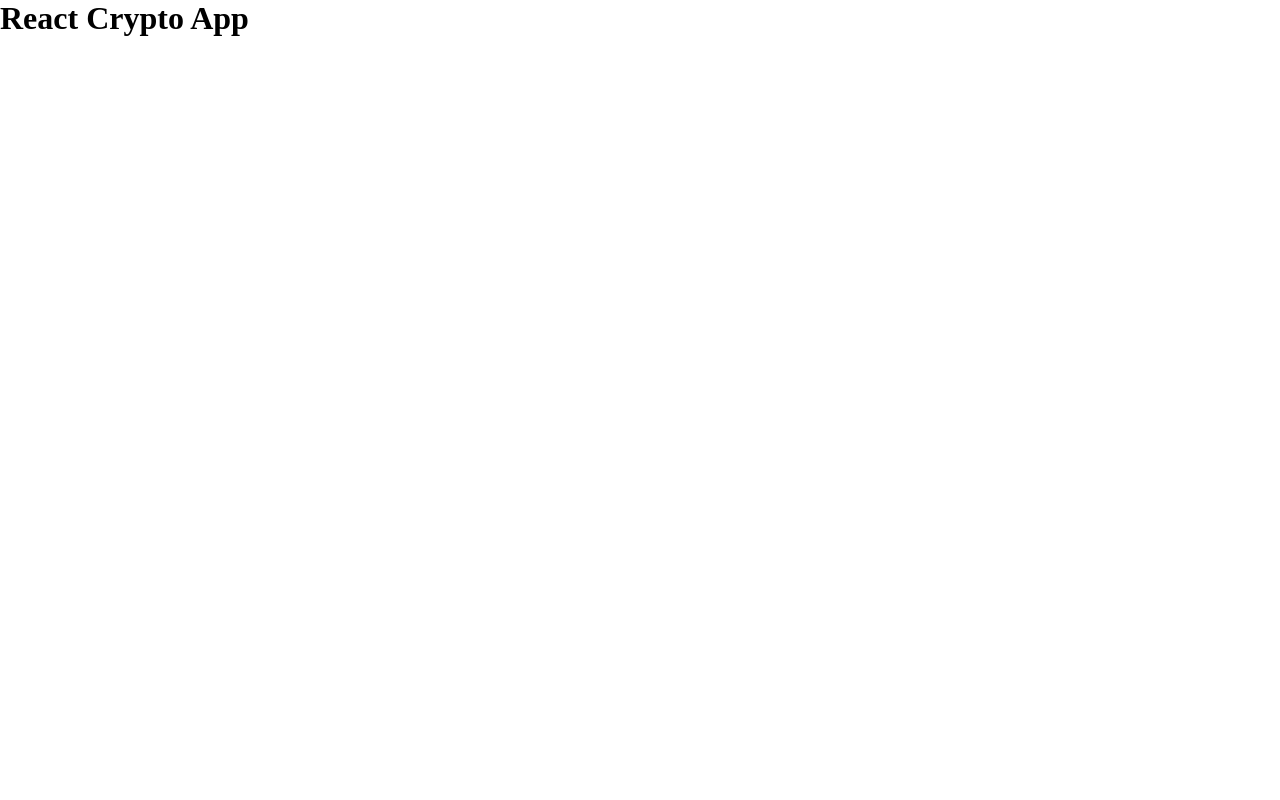
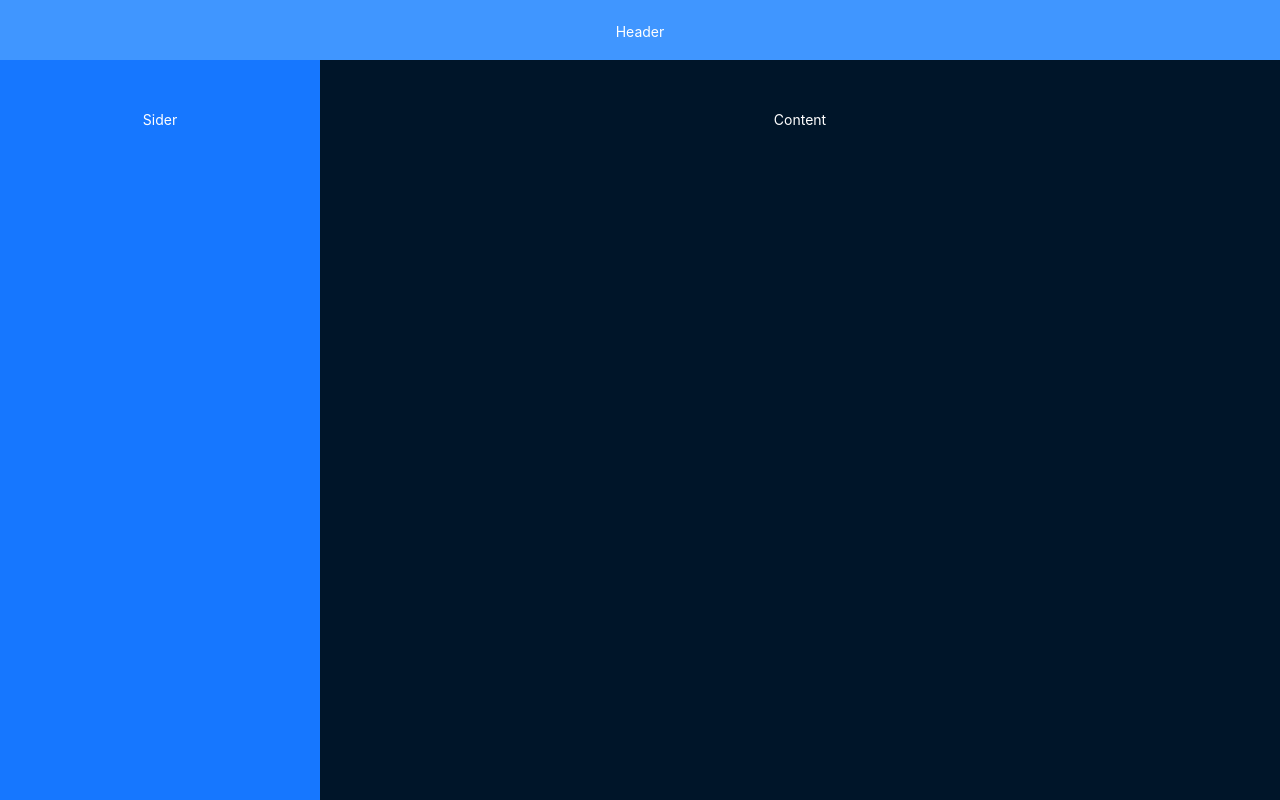
Before and after one commit to olya-us/react-crypto, a React (Vite) app: page / in a window 1280 px wide. Built offline with nearby package versions, Linux system fonts and the light colour scheme.

Commit message:
Create components

```diff
--- a/package.json
+++ b/package.json
@@ -10,6 +10,7 @@
     "preview": "vite preview"
   },
   "dependencies": {
+    "antd": "^5.13.2",
     "react": "^18.2.0",
     "react-dom": "^18.2.0"
   },
--- a/src/App.jsx
+++ b/src/App.jsx
@@ -1,3 +1,16 @@
+import { Layout } from 'antd';
+import AppHeader from './components/layout/AppHeader';
+import AppSlider from './components/layout/AppSlider';
+import AppContent from './components/layout/AppContent';
+
 export default function App() {
-  return <h1>React Crypto App</h1>
+  return (
+    <Layout>
+      <AppHeader/>
+      <Layout>
+        <AppSlider/>
+        <AppContent/>
+      </Layout>
+    </Layout>
+  )
 }
--- /dev/null
+++ b/src/components/layout/AppContent.jsx
@@ -0,0 +1,13 @@
+import { Layout } from 'antd';
+
+const contentStyle = {
+    textAlign: 'center',
+    minHeight: 'calc(100vh - 60px)',
+    lineHeight: '120px',
+    color: '#fff',
+    backgroundColor: '#001529',
+};
+
+export default function AppContent() {
+    return <Layout.Content style={contentStyle}>Content</Layout.Content>
+}
--- /dev/null
+++ b/src/components/layout/AppHeader.jsx
@@ -0,0 +1,14 @@
+import { Layout } from 'antd';
+
+const headerStyle = {
+    textAlign: 'center',
+    color: '#fff',
+    height: 60,
+    paddingInline: 48,
+    lineHeight: '64px',
+    backgroundColor: '#4096ff',
+};
+
+export default function AppHeader() {
+    return <Layout.Header style={headerStyle}>Header</Layout.Header>
+}
--- /dev/null
+++ b/src/components/layout/AppSlider.jsx
@@ -0,0 +1,16 @@
+import { Layout } from 'antd';
+
+const siderStyle = {
+    textAlign: 'center',
+    lineHeight: '120px',
+    color: '#fff',
+    backgroundColor: '#1677ff',
+};
+
+export default function AppSlider() {
+    return (
+        <Layout.Sider width="25%" style={siderStyle}>
+            Sider
+        </Layout.Sider>
+    )
+}
```
Also changed, not shown: 1 other file (tests, documents, lock files or other folders).
